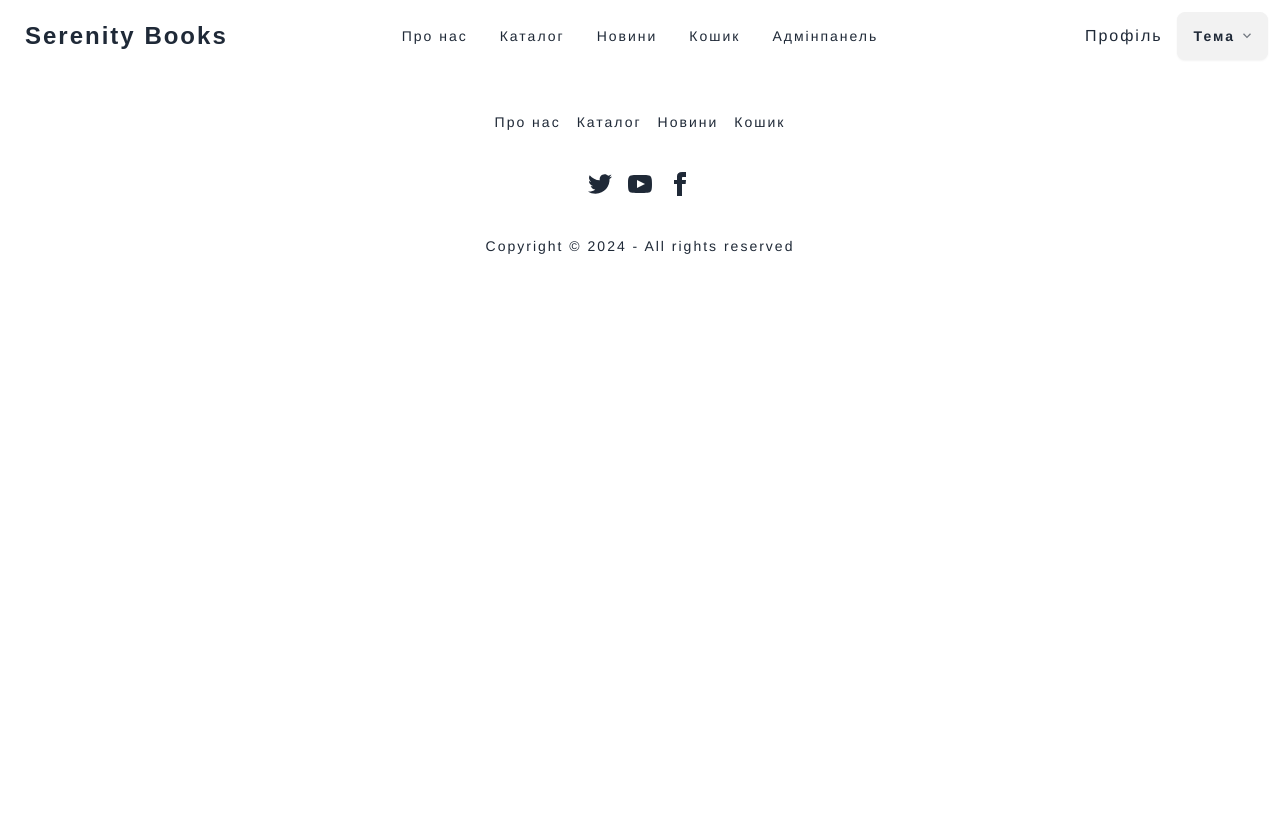
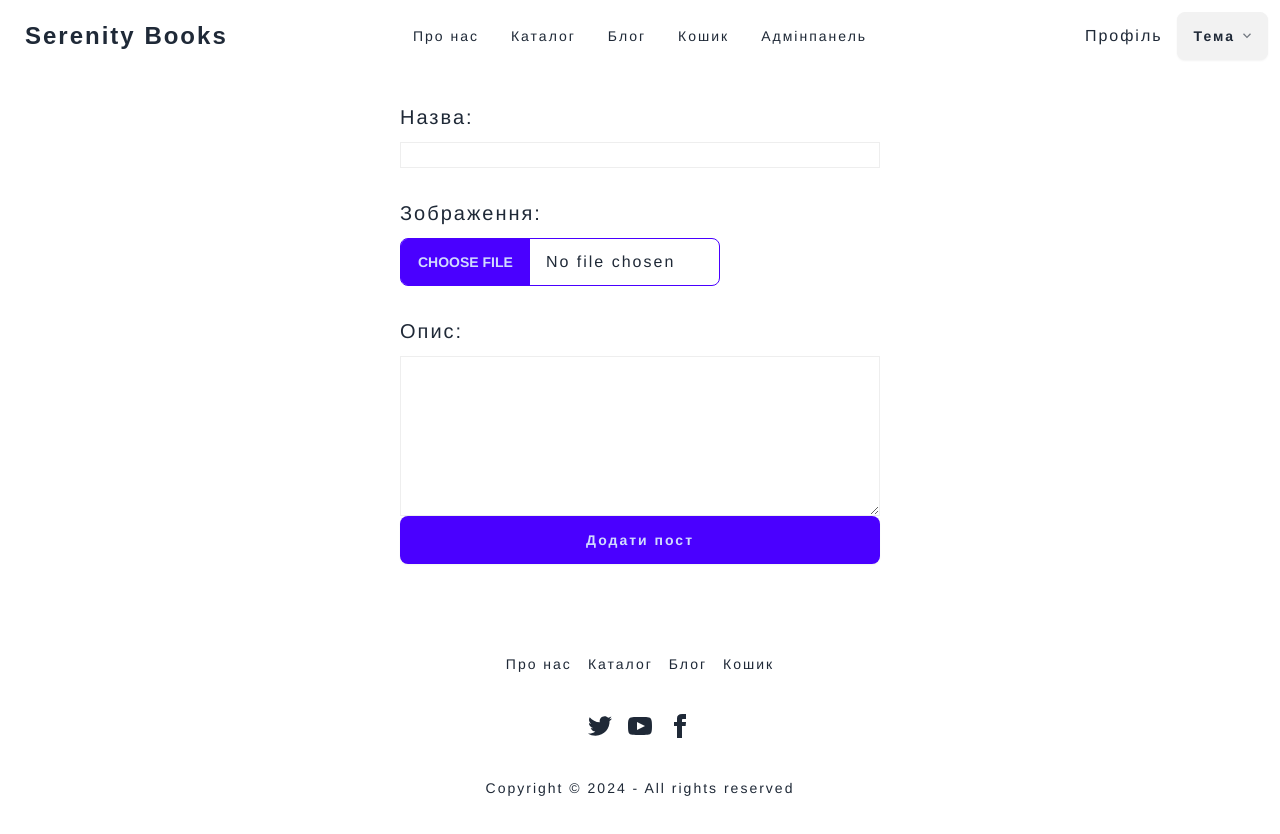
Before and after one commit to senior-cherry/book-store, a Vue app: page /createPost in a window 1280 px wide. Shown: the top 834 px of the page. Built offline with nearby package versions, Linux system fonts and the light colour scheme; no server answers; sample sign-in values are in the browser's storage; a web font is replaced by a local one.

Commit message:
create admin page

```diff
--- a/src/App.vue
+++ b/src/App.vue
@@ -8,7 +8,7 @@
         <ul tabindex="0" class="menu menu-sm dropdown-content mt-3 z-[1] p-2 shadow bg-base-100 rounded-box w-52">
           <li><router-link :to="{ name: 'about' }">Про нас</router-link></li>
           <li><router-link :to="{ name: 'catalog' }">Каталог</router-link></li>
-          <li><router-link :to="{ name: 'news' }">Новини</router-link></li>
+          <li><router-link :to="{ name: 'blog' }">Блог</router-link></li>
           <li><router-link :to="{ name: 'basket' }">Кошик</router-link></li>
           <li><router-link :to="{ name: 'admin' }">Адмінпанель</router-link></li>
         </ul>
@@ -19,7 +19,7 @@
       <ul class="menu menu-horizontal px-1">
         <li><router-link :to="{ name: 'about' }">Про нас</router-link></li>
         <li><router-link :to="{ name: 'catalog' }">Каталог</router-link></li>
-        <li><router-link :to="{ name: 'news' }">Новини</router-link></li>
+        <li><router-link :to="{ name: 'blog' }">Блог</router-link></li>
         <li><router-link :to="{ name: 'basket' }">Кошик</router-link></li>
         <li><router-link :to="{ name: 'admin' }">Адмінпанель</router-link></li>
       </ul>
@@ -34,7 +34,7 @@
     <nav class="grid grid-flow-col gap-4">
       <router-link :to="{ name: 'about' }"><span class="link link-hover">Про нас</span></router-link>
       <router-link :to="{ name: 'catalog' }"><span class="link link-hover">Каталог</span></router-link>
-      <router-link :to="{ name: 'news' }"><span class="link link-hover">Новини</span></router-link>
+      <router-link :to="{ name: 'blog' }"><span class="link link-hover">Блог</span></router-link>
       <router-link :to="{ name: 'basket' }"><span class="link link-hover">Кошик</span></router-link>
     </nav>
     <nav>
--- /dev/null
+++ b/src/composables/getPosts.js
@@ -0,0 +1,30 @@
+import {ref, watchEffect} from "vue";
+import { projectFirestore } from "@/firebase/config";
+
+const getPosts = (collection) => {
+    const posts = ref(null);
+    const err = ref(null);
+
+    let collectionRef = projectFirestore.collection(collection)
+        .orderBy('createdAt', 'desc');
+
+    const unsub = collectionRef.onSnapshot((snap) => {
+        let results = []
+        snap.docs.forEach(doc => {
+            doc.data().createdAt && results.push({ ...doc.data(), id: doc.id })
+        })
+        posts.value = results;
+        err.value = null;
+    }, () => {
+        posts.value = null;
+        err.value = "Could not fetch data";
+    });
+
+    watchEffect((onInvalidate) => {
+        onInvalidate(() => unsub())
+    })
+
+    return { posts, err }
+}
+
+export default getPosts;
--- a/src/views/AdminView.vue
+++ b/src/views/AdminView.vue
@@ -1,19 +1,140 @@
 <template>
   <div v-if="isAdmin">
-    <h1>Admin</h1>
+    <div class="collapse border border-base-300 bg-base-200">
+      <input type="checkbox" />
+      <div class="collapse-title text-xl font-medium">
+        Редагувати базу книжок
+      </div>
+      <div class="collapse-content">
+        <button class="btn btn-primary">
+          <router-link :to="{ name: 'create' }">Додати</router-link>
+        </button>
+        <div class="overflow-x-auto" v-if="formattedDocuments">
+          <table class="table">
+            <thead>
+            <tr>
+              <th>Зображення</th>
+              <th>Назва</th>
+              <th>Автор</th>
+              <th>Рік</th>
+              <th>Мова</th>
+              <th>Ціна</th>
+              <th>Дії</th>
+            </tr>
+            </thead>
+            <tbody>
+            <tr v-for="item in formattedDocuments">
+              <td>
+                <div class="flex items-center gap-3">
+                  <div class="avatar">
+                    <div class="mask mask-squircle w-12 h-12">
+                      <img :src="item.image" alt="Avatar Tailwind CSS Component" />
+                    </div>
+                  </div>
+                </div>
+              </td>
+              <td>
+                <span>{{item.title}}</span>
+              </td>
+              <td>
+                <span>{{item.author}}</span>
+              </td>
+              <td>
+                <span>{{item.year}}</span>
+              </td>
+              <td>
+                <span>{{item.language}}</span>
+              </td>
+              <td>
+                <span>{{item.price}} UAH</span>
+              </td>
+              <td>
+                <button class="btn btn-error" @click="handleDeleteBook(item.id)">Видалити</button>
+              </td>
+            </tr>
+            </tbody>
+          </table>
+        </div>
+        <div v-else>
+          <Spinner />
+        </div>
+      </div>
+    </div>
+    <div class="collapse border border-base-300 bg-base-200">
+      <input type="checkbox" />
+      <div class="collapse-title text-xl font-medium">
+        Редагувати базу блогу
+      </div>
+      <div class="collapse-content">
+        <button class="btn btn-primary">
+          <router-link :to="{ name: 'createPost' }">Додати</router-link>
+        </button>
+        <div class="overflow-x-auto" v-if="formattedPosts">
+          <table class="table">
+            <thead>
+            <tr>
+              <th>Зображення</th>
+              <th>Назва</th>
+              <th>Дата</th>
+              <th>Опис</th>
+              <th>Дії</th>
+            </tr>
+            </thead>
+            <tbody>
+            <tr v-for="post in formattedPosts">
+              <td>
+                <div class="flex items-center gap-3">
+                  <div class="avatar">
+                    <div class="mask mask-squircle w-12 h-12">
+                      <img :src="post.image" alt="Avatar Tailwind CSS Component" />
+                    </div>
+                  </div>
+                </div>
+              </td>
+              <td>
+                <span>{{post.title}}</span>
+              </td>
+              <td>
+                <span>{{post.createdAt}}</span>
+              </td>
+              <td>
+                <span>{{post.description}}</span>
+              </td>
+              <td>
+                <button class="btn btn-error" @click="handleDeletePost(post.id)">Видалити</button>
+              </td>
+            </tr>
+            </tbody>
+          </table>
+        </div>
+        <div v-else>
+          <Spinner />
+        </div>
+      </div>
+      </div>
     </div>
 </template>
 
 <script>
 import getUser from "@/composables/getUser";
-import {onMounted, ref} from "vue";
+import {computed, onMounted, ref} from "vue";
 import {useRouter} from "vue-router";
+import Spinner from "@/components/Spinner.vue";
+import {formatDistanceToNow} from "date-fns";
+import getCollection from "@/composables/getCollection";
+import deleteCollection from "@/composables/deleteCollection";
+import {projectFirestore} from "@/firebase/config";
+import getPosts from "@/composables/getPosts";
 
 export default {
+  components: {Spinner},
   setup() {
     const { user } = getUser();
     let isAdmin = ref(false);
     const router = useRouter();
+
+    const { error, documents } = getCollection('books');
+    const { err, posts } = getPosts('blog');
 
     onMounted(() => {
       if (!user || (user && user.value.email !== 'serenitybooks@gmail.com')) {
@@ -23,11 +144,44 @@ setup() {
       }
     });
 
-  return { isAdmin }
+    const formattedDocuments = computed(() => {
+      if (documents.value) {
+        return documents.value.map(doc => {
+          let time = formatDistanceToNow(doc.createdAt.toDate());
+          return { ...doc, createdAt: time }
+        })
+      }
+    });
+
+    const formattedPosts = computed(() => {
+      if (posts.value) {
+        return posts.value.map(post => {
+          let time = formatDistanceToNow(post.createdAt.toDate());
+          return { ...post, createdAt: time }
+        })
+      }
+    })
+
+    const handleDeleteBook = async (itemId) => {
+      await projectFirestore.collection('books').doc(itemId).delete();
+    }
+
+    const handleDeletePost = async (postId) => {
+      await projectFirestore.collection('blog').doc(postId).delete();
+    }
+
+    return { isAdmin, formattedDocuments, handleDeleteBook, formattedPosts, handleDeletePost }
   }
 }
 </script>
 
 <style>
+.collapse {
+  width: 95%;
+  margin: 2%;
+}
 
+.collapse-title {
+  padding-top: 25px;
+}
 </style>
--- a/src/views/BasketView.vue
+++ b/src/views/BasketView.vue
@@ -102,4 +102,8 @@ export default {
   margin-top: 50px;
   margin-bottom: 50px;
 }
+
+.table td .btn {
+  margin-bottom: 28px;
+}
 </style>
--- a/src/views/NewsView.vue
+++ b/src/views/BlogView.vue
@@ -3,7 +3,9 @@
 </template>
 
 <script>
+export default {
 
+}
 </script>
 
 <style>
--- /dev/null
+++ b/src/views/CreatePost.vue
@@ -0,0 +1,103 @@
+<template>
+  <div class="create">
+    <form @submit.prevent="handleSubmit">
+      <label>Назва: </label>
+      <input type="text" v-model="title" required>
+      <label>Зображення: </label>
+      <input type="file" class="file-input file-input-bordered file-input-primary w-full max-w-xs" @change="handleFile" alt="image" required />
+      <label>Опис: </label>
+      <textarea v-model="description" required></textarea>
+      <button class="btn btn-block btn-primary">Додати пост</button>
+    </form>
+  </div>
+</template>
+
+<script>
+import {ref} from "vue";
+import {useRouter} from "vue-router";
+import {projectFirestore, storage, timestamp} from "@/firebase/config";
+import useCollection from "@/composables/useCollection";
+
+export default {
+  setup() {
+    const title = ref('');
+    const image = ref('');
+    const description = ref('');
+
+    const router = useRouter();
+
+    const { addDoc, error } = useCollection('blog');
+
+    const handleFile = (event) => {
+      image.value = event.target.files[0].name;
+      console.log(event.target.files[0].name)
+    }
+
+    const handleSubmit = async () => {
+      const post = {
+        title: title.value,
+        image: image.value,
+        description: description.value,
+        createdAt: timestamp()
+      }
+
+      await addDoc(post);
+      if (!error.value) {
+        await router.push({name: 'blog'})
+      }
+    }
+
+    return { title, image, description, handleSubmit, handleFile }
+  }
+}
+</script>
+
+<style>
+form {
+  max-width: 480px;
+
+  text-align: left;
+  margin: 0 auto 50px;
+}
+
+input, textarea {
+  display: block;
+  margin: 10px 0;
+  width: 100%;
+  box-sizing: border-box;
+  padding: 10px;
+  border: 1px solid #eee;
+}
+
+textarea {
+  height: 160px;
+}
+
+label {
+  display: inline-block;
+  margin-top: 30px;
+  position: relative;
+  font-size: 20px;
+  margin-bottom: 10px;
+}
+
+button {
+  display: block;
+  margin-top: 30px;
+  border: none;
+  padding: 8px 16px;
+  font-size: 18px;
+  cursor: pointer;
+}
+
+.genre {
+  display: inline-block;
+  margin: 10px 10px 0 0;
+  color: #444;
+  background: #ddd;
+  padding: 8px;
+  border-radius: 20px;
+  font-size: 14px;
+}
+
+</style>
```
Also changed, not shown: src/router/index.js (+13 -5 lines). Lines whose indentation alone changed are shown as unchanged.
